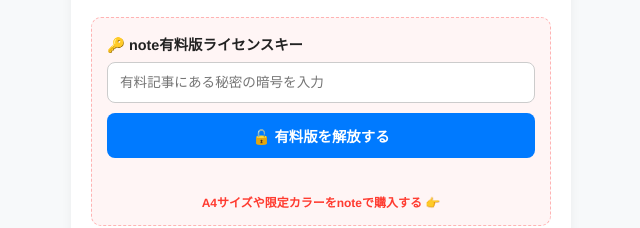
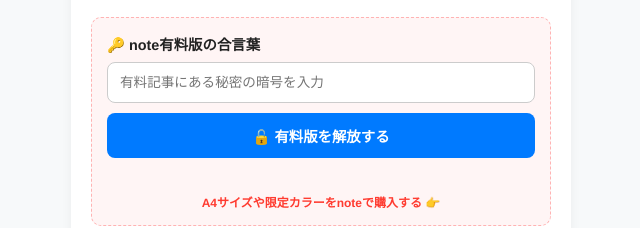
Before and after one commit to tsubuo11035103-a11y/sagase-generator, a website: page index.html in a window 1280 px wide. Shown: the part 887-1115 px from the top of the page, 319-959 px from the left. Drawn offline with Linux system fonts and the light colour scheme.

Commit message:
Update index.html

```diff
--- a/index.html
+++ b/index.html
@@ -68,7 +68,7 @@
   </div>
 
   <div class="control-group note-unlock-section">
-    <label for="note-password">🔑 note有料版ライセンスキー</label>
+    <label for="note-password">🔑 note有料版の合言葉</label>
     <div class="note-unlock-wrapper">
       <input type="password" id="note-password" placeholder="有料記事にある秘密の暗号を入力">
       <button id="btn-unlock" class="btn btn-primary btn-unlock" type="button">🔓 有料版を解放する</button>
```
